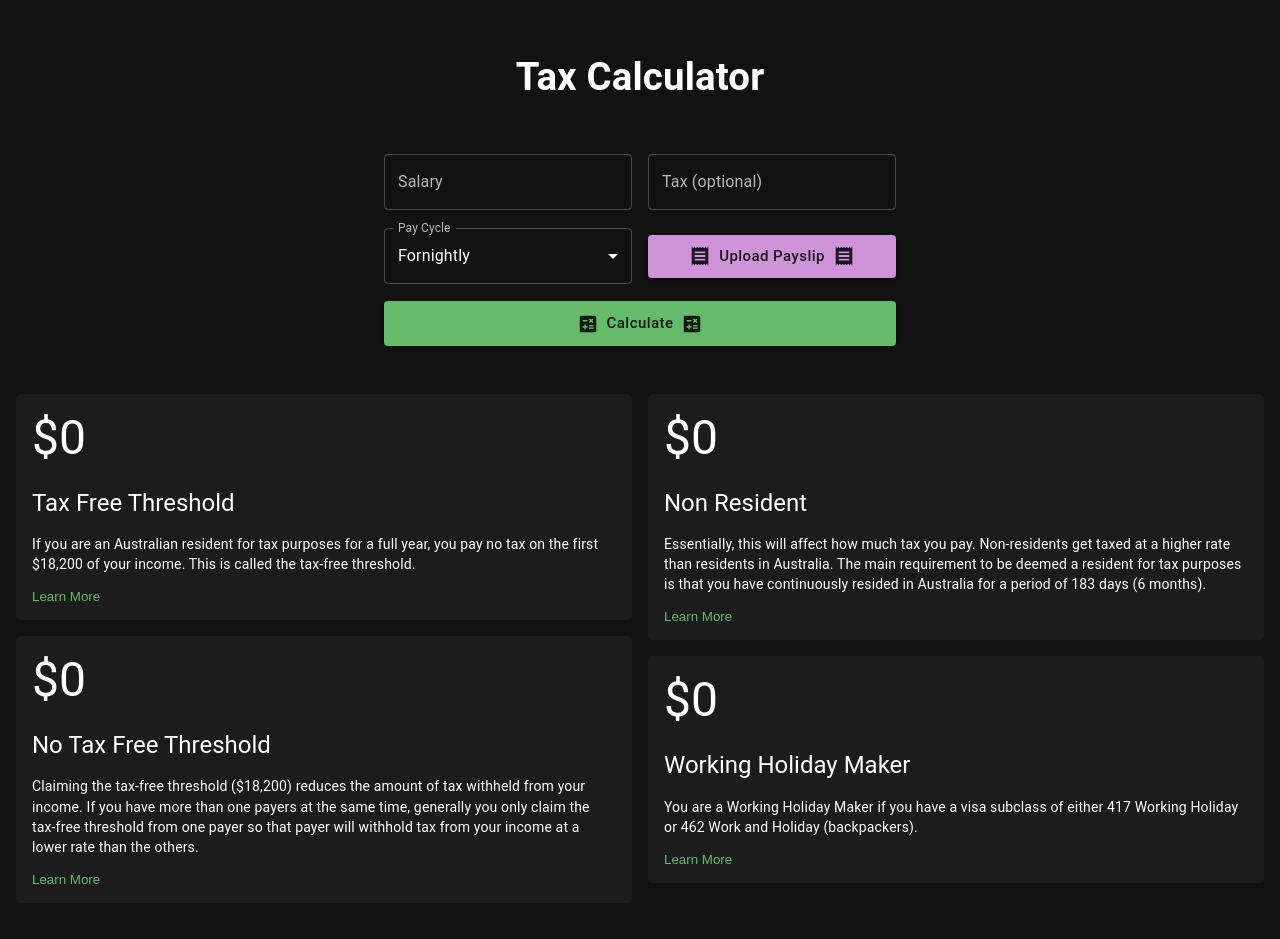
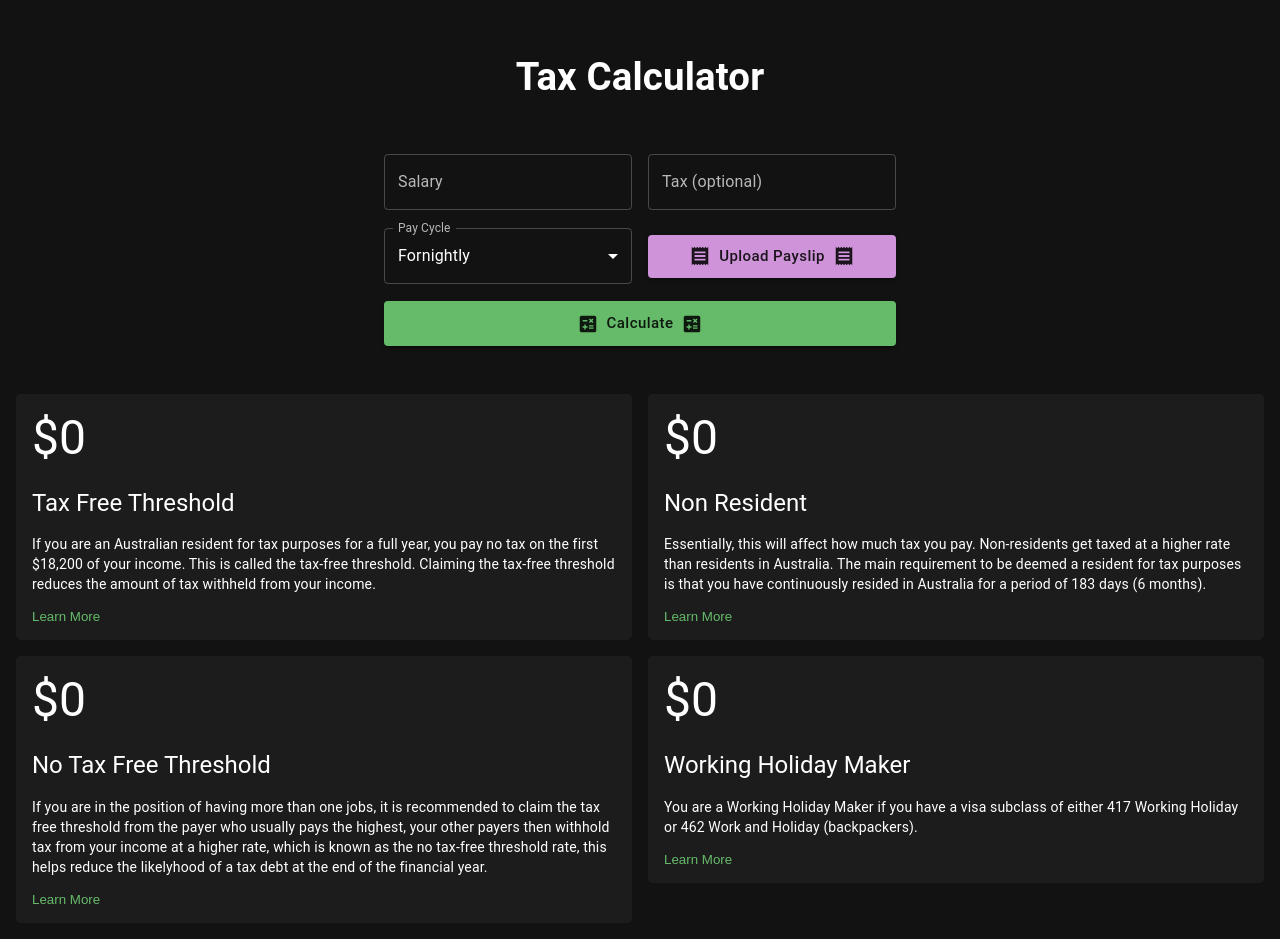
Before and after one commit to Kaiqi-Liang/Tax-Calculator, a React (Create React App) app in the folder frontend/: page / in a window 1280 px wide. Built offline with nearby package versions, Linux system fonts and the light colour scheme.

Commit message:
Change messages

```diff
--- a/frontend/src/App.tsx
+++ b/frontend/src/App.tsx
@@ -195,7 +195,7 @@ function App() {
           severity='error'
           onClose={handleCloseError}
         >
-          Failed uploading payslip
+          Please upload a valid payslip
         </Alert>
       </Snackbar>
       <Snackbar
--- a/frontend/src/data.ts
+++ b/frontend/src/data.ts
@@ -5,7 +5,7 @@ export const taxCategories : TaxCategoryData[] = [
   {
     id: TaxCategory.TaxFreeThreshold,
     title: 'Tax Free Threshold',
-    description: 'If you are an Australian resident for tax purposes for a full year, you pay no tax on the first $18,200 of your income. This is called the tax-free threshold.',
+    description: 'If you are an Australian resident for tax purposes for a full year, you pay no tax on the first $18,200 of your income. This is called the tax-free threshold. Claiming the tax-free threshold reduces the amount of tax withheld from your income.',
     link: 'https://www.ato.gov.au/Individuals/Ind/Tax-free-threshold-for-newcomers-to-Australia/',
     taxTable: [
       [18200, 0, 0],
@@ -18,7 +18,7 @@ export const taxCategories : TaxCategoryData[] = [
   {
     id: TaxCategory.NoTaxFreeThreshold,
     title: 'No Tax Free Threshold',
-    description: 'Claiming the tax-free threshold ($18,200) reduces the amount of tax withheld from your income. If you have more than one payers at the same time, generally you only claim the tax-free threshold from one payer so that payer will withhold tax from your income at a lower rate than the others.',
+    description: 'If you are in the position of having more than one jobs, it is recommended to claim the tax free threshold from the payer who usually pays the highest, your other payers then withhold tax from your income at a higher rate, which is known as the no tax-free threshold rate, this helps reduce the likelyhood of a tax debt at the end of the financial year.',
     link: 'https://www.ato.gov.au/Individuals/Jobs-and-employment-types/Working-as-an-employee/Income-from-more-than-one-job/',
     taxTable: [
       [45000, 0, 0.19],
```
Also changed, not shown: 1 other file (tests, documents, lock files or other folders).
